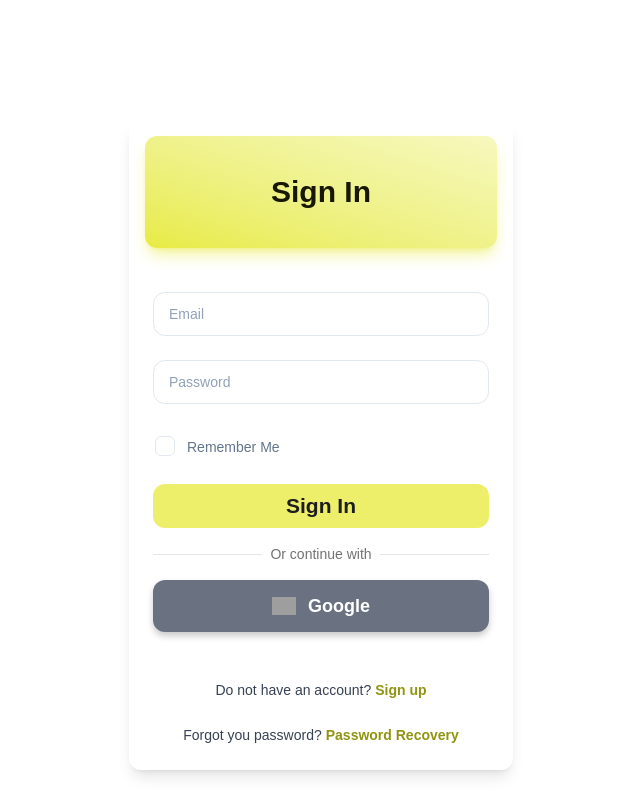
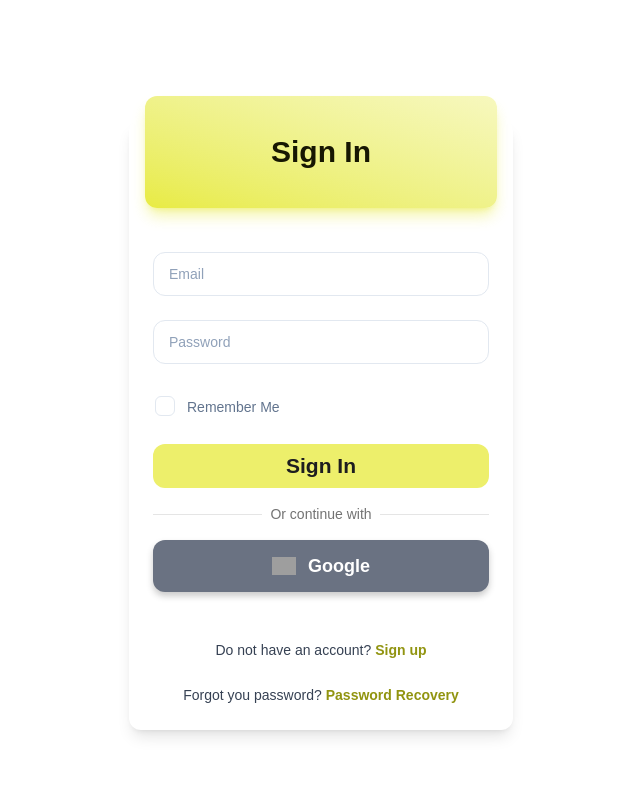
Before and after one commit to Sebailla/frontend-finance, a Next.js app: page /auth/login in a window 1280 px wide. Shown: the whole page, without its empty margins (639-1279 px from the left). Built offline with nearby package versions, Linux system fonts and the light colour scheme; grey boxes are pictures that could not be loaded; a web font is replaced by a local one.

Commit message:
fix: correct validation message for last name in RegisterSchema

```diff
--- a/src/components/pages/public/auth/Login.tsx
+++ b/src/components/pages/public/auth/Login.tsx
@@ -4,7 +4,7 @@ import Link from "next/link"
 
 const Login = () => {
     return (
-        <div className="relative z-50 flex w-auto md:w-96 pt-10 flex-col rounded-xl bg-white bg-clip-border text-gray-700 shadow-lg">
+        <div className="relative z-50 flex w-auto md:w-96 mt-10 md:mt-20 lg:mt-0 flex-col rounded-xl bg-white bg-clip-border text-gray-700 shadow-lg">
 
             <HeaderCard
             title={'Sign In'}
--- a/src/domain/schemas/index.ts
+++ b/src/domain/schemas/index.ts
@@ -2,7 +2,7 @@ import { z } from "zod"
 
 export const RegisterSchema = z.object({
     name: z.string().min(3, { message: 'Name must be at least 3 characters long' }),
-    lastName: z.string().min(3, { message: 'Name must be at least 3 characters long' }),
+    lastName: z.string().min(3, { message: 'Lastname must be at least 3 characters long' }),
     email: z.string().min(1, { message: 'Invalid email address' }).email({ message: 'Invalid email address' }),
     password: z.string().min(8, { message: 'Password must be at least 8 characters long' }),
     confirmPassword: z.string(),
```
